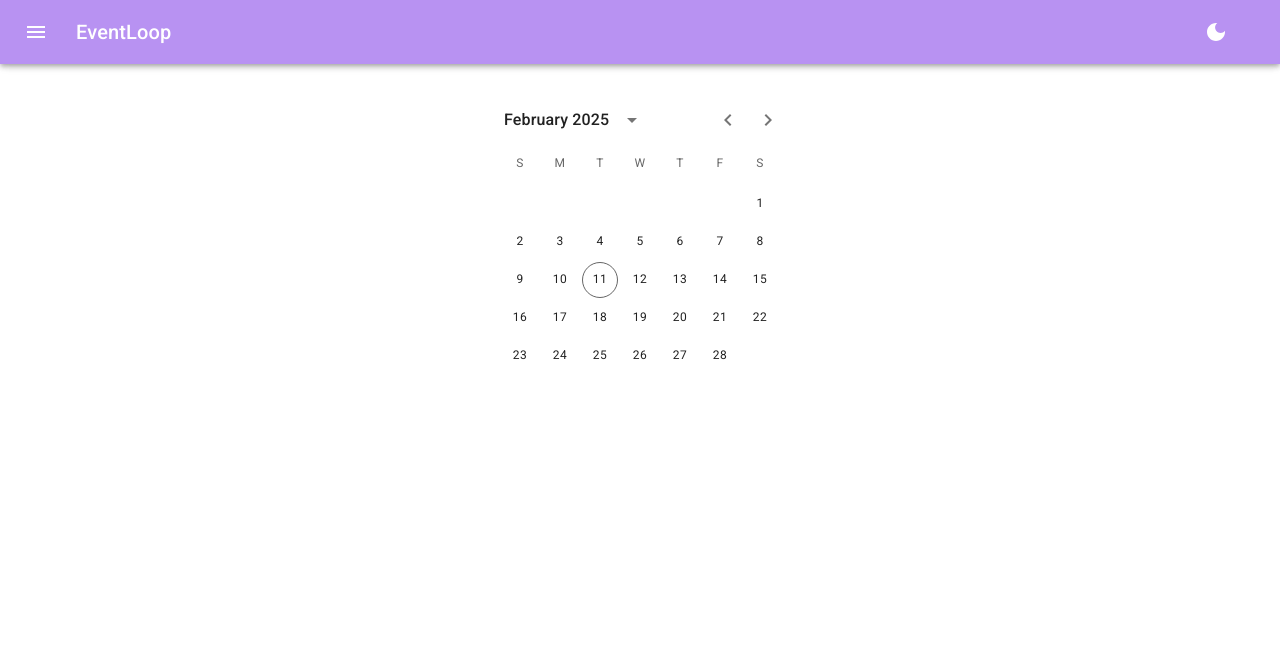
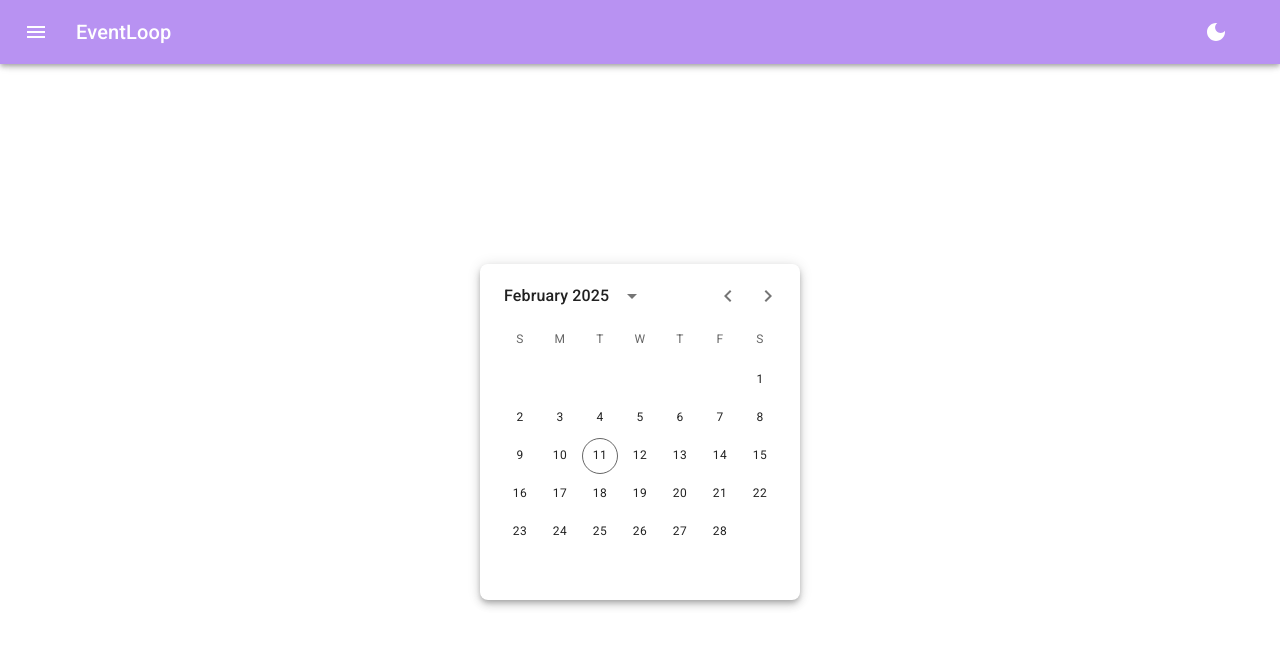
Before and after one commit to alexxanton/eventloop, a Next.js app: page / in a window 1280 px wide. Shown: the top 646 px of the page. Built offline with nearby package versions, Linux system fonts and the light colour scheme; what @mui/material-nextjs would draw is missing.

Commit message:
added CShadowBox component

```diff
--- a/src/app/event/page.tsx
+++ b/src/app/event/page.tsx
@@ -7,7 +7,7 @@ export default function Event() {
   const [value, setValue] = useState<[Date | null, Date | null]>([null, null]);
 
   return (
-    <Box>
+    <Box padding={1} width="fit-content" borderRadius={2} boxShadow={5}>
       <CDateRangePicker value={value} onChange={(newValue) => {setValue(newValue)}} />
     </Box>
   );
--- a/src/app/layout.tsx
+++ b/src/app/layout.tsx
@@ -27,9 +27,9 @@ export default function RootLayout({
       <body className={`${roboto.variable}`}>
         <AppRouterCacheProvider>
           <ThemeProvider theme={theme}>
-              <CLayout>
-                {children}
-              </CLayout>
+            <CLayout>
+              {children}
+            </CLayout>
           </ThemeProvider>
         </AppRouterCacheProvider>
       </body>
--- a/src/app/page.tsx
+++ b/src/app/page.tsx
@@ -1,14 +1,17 @@
 "use client";
 import * as React from 'react';
-// import { Box, Container } from "@mui/material";
+import { Box, Container } from "@mui/material";
 import { AdapterDayjs } from '@mui/x-date-pickers/AdapterDayjs';
 import { DateCalendar } from '@mui/x-date-pickers/DateCalendar';
 import { LocalizationProvider } from '@mui/x-date-pickers';
+import CShadowBox from '@/components/containers/CShadowBox';
 
 export default function Home() {
   return (
-    <LocalizationProvider dateAdapter={AdapterDayjs}>
-      <DateCalendar />
-    </LocalizationProvider>
+    <CShadowBox>
+      <LocalizationProvider dateAdapter={AdapterDayjs}>
+        <DateCalendar />
+      </LocalizationProvider>
+    </CShadowBox>
   );
 }
--- a/src/components/CLayout.tsx
+++ b/src/components/CLayout.tsx
@@ -46,7 +46,7 @@ export function CLayout({children}: Readonly<{children: React.ReactNode}>) {
       <Box sx={{ display: "flex", height: "100vh" }}>
         <CssBaseline/>
         <CNavbar/>
-        <Box component="main" sx={{ p: 3, width: "100%" }}>
+        <Box component="main" sx={{ display: "flex", flexDirection: "column", p: 3, width: "100%" }}>
           <Toolbar/>
           {children}
         </Box>
--- /dev/null
+++ b/src/components/containers/CShadowBox.tsx
@@ -0,0 +1,16 @@
+import * as React from 'react';
+import { Box } from "@mui/material";
+
+export default function CShadowBox({children}: {children: React.ReactNode}) {
+  return (
+    <Box sx={{
+      borderRadius: 2,
+      height: "fit-content",
+      width: "fit-content",
+      boxShadow: 5,
+      margin: "auto",
+    }}>
+      {children}
+    </Box>
+  );
+}
```
Also changed, not shown: src/app/settings/page.tsx (added, +9 -0 lines).
